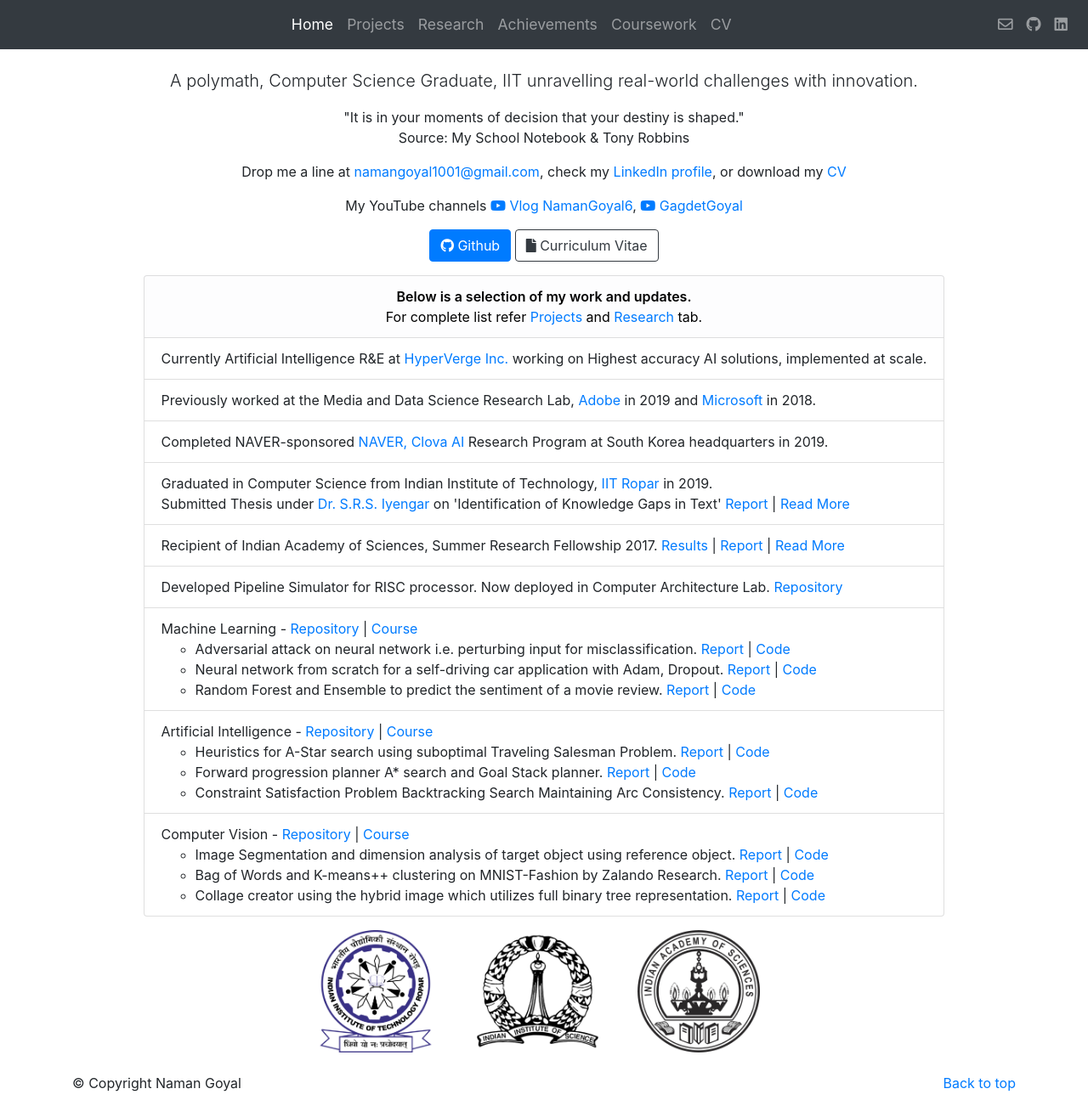
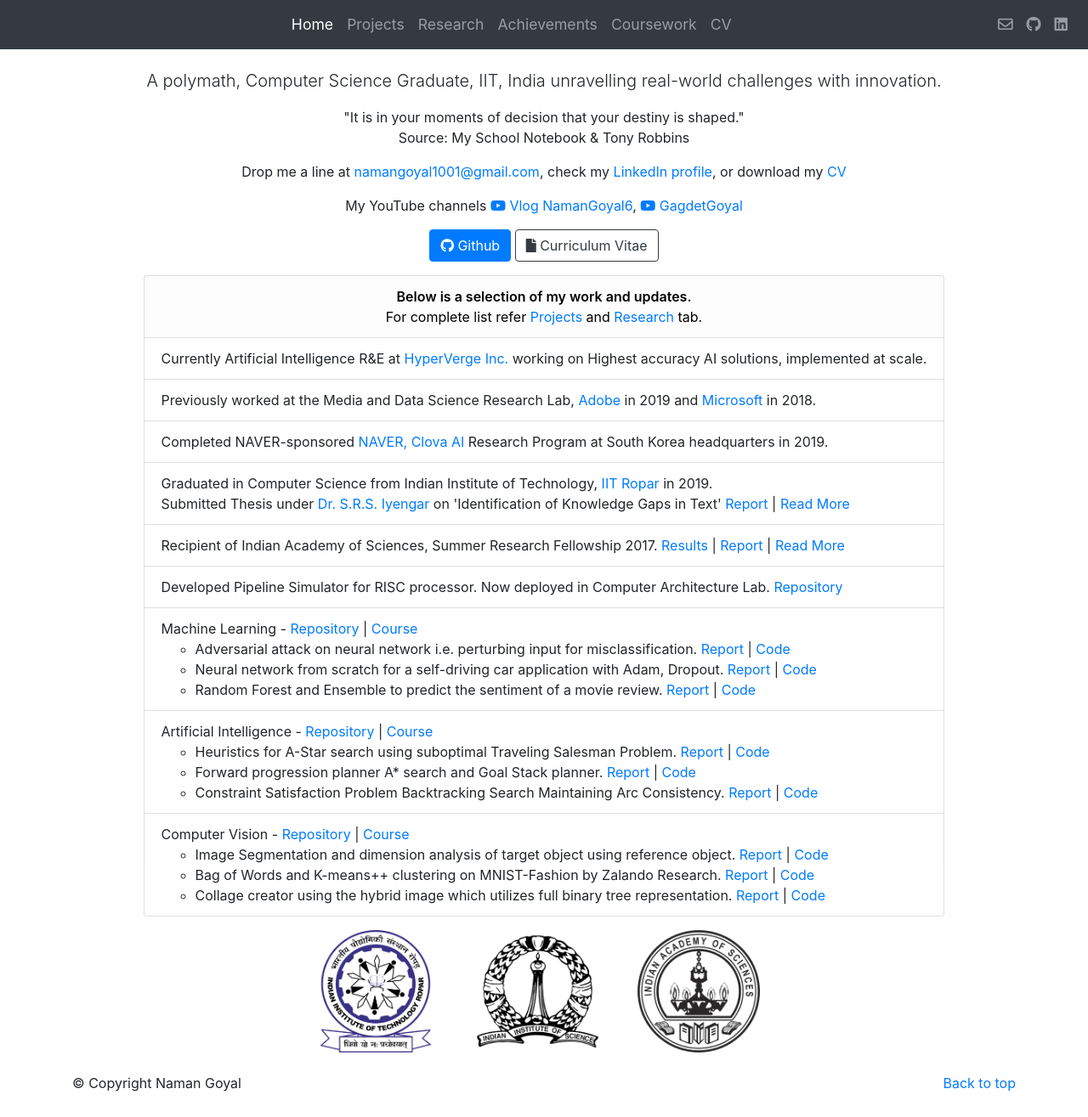
Before and after one commit to thenamangoyal/thenamangoyal.github.io, a Jekyll site: the page built from index.html, in a window 1280 px wide and 1315 px high. Shown: the whole window at 85% size. Built offline with Jekyll 4.4.1, drawn with Linux system fonts in a browser that asks for light colours; nearby versions of some CDN libraries.

Commit message:
Update index.html

```diff
--- a/index.html
+++ b/index.html
@@ -7,7 +7,7 @@ layout: bootstrap
         <!-- <div class="col-sm-8"> -->
         <div>
             <!-- <h1 class="jumbotron-heading">Heading</h1> -->
-            <p class="text-center lead">A polymath, Computer Science Graduate, IIT unravelling real-world challenges with
+            <p class="text-center lead">A polymath, Computer Science Graduate, IIT, India unravelling real-world challenges with
                 innovation.<br>
             <p class="text-center">"It is in your moments of decision that your destiny is shaped."<br> Source: My
                 School Notebook &amp; Tony Robbins</p>
```
